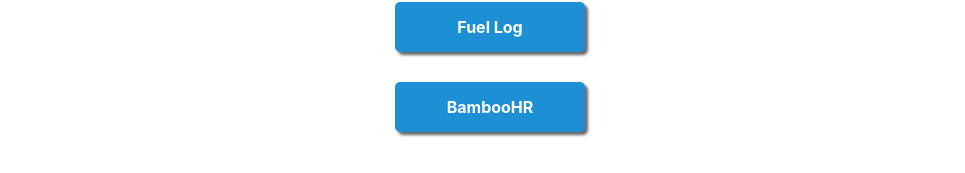
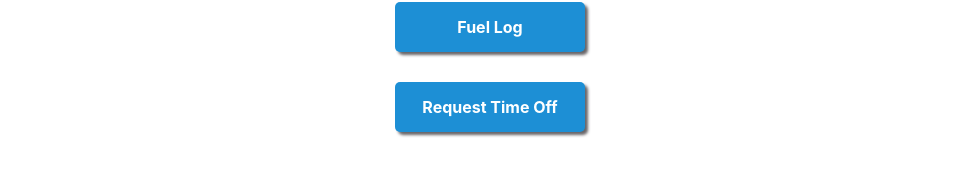
Before and after one commit to bdalaba/sneller-app, a React (Create React App) app: page / in a window 1280 px wide. Shown: the part 624-797 px from the top of the page, without its empty margins (150-1115 px from the left). Built offline with nearby package versions, Linux system fonts and the light colour scheme.

Commit message:
update bamboohr button to time off button

```diff
--- a/src/App.js
+++ b/src/App.js
@@ -17,7 +17,7 @@
         name="Fuel Log"
         url="https://docs.google.com/forms/d/e/1FAIpQLSelK2mYi9R8_10N_1x8VLTwPnW7lDjdBUcafBj4edtwpujMMA/viewform"
       />
-      <Button name="BambooHR" url="https://snellersg.bamboohr.com/home" />
+      <Button name="Request Time Off" url="https://snellersg.bamboohr.com/time_off/requests/create" />
     </div>
   );
 }
```
